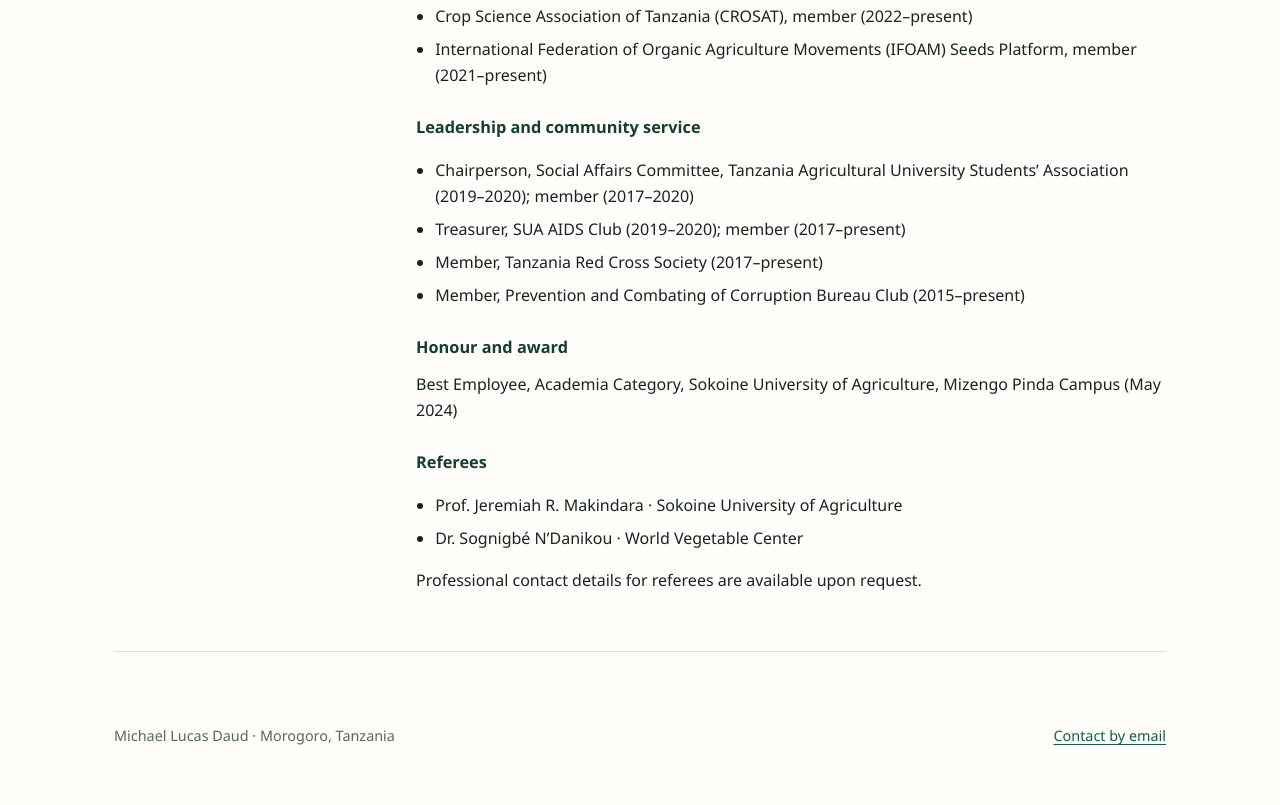
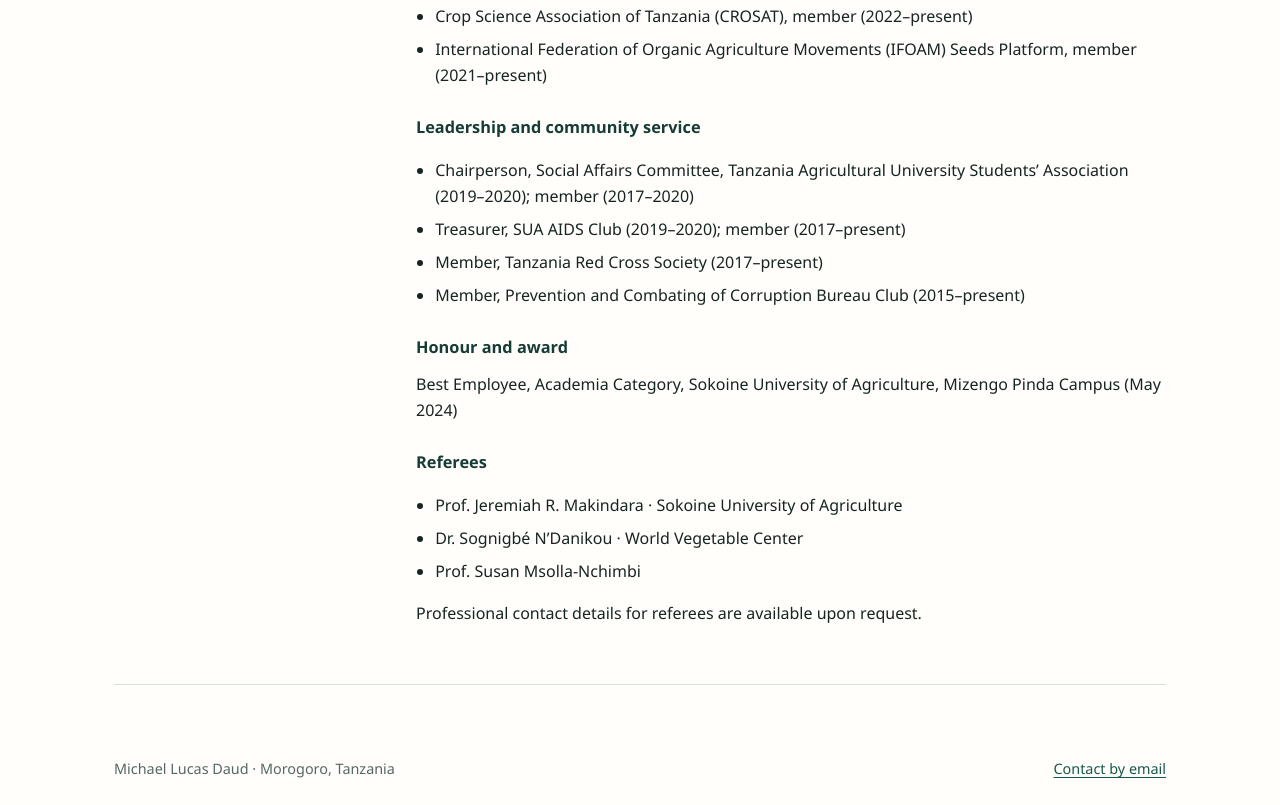
Before and after one commit to michaelnkende/Michael-Daud, a plain HTML site: page index.html in a window 1280 px wide. Shown: the part 5777-6582 px from the top of the page. Before the commit the page ends 6549 px from the top, so only its background shows below. Drawn offline with Linux system fonts and the light colour scheme.

Commit message:
Add Prof. Susan Msolla-Nchimbi as referee

```diff
--- a/index.html
+++ b/index.html
@@ -96,7 +96,7 @@
 <ul class="compact"><li>Chairperson, Social Affairs Committee, Tanzania Agricultural University Students’ Association (2019–2020); member (2017–2020)</li><li>Treasurer, SUA AIDS Club (2019–2020); member (2017–present)</li><li>Member, Tanzania Red Cross Society (2017–present)</li><li>Member, Prevention and Combating of Corruption Bureau Club (2015–present)</li></ul>
 <h3 class="subheading">Honour and award</h3><p>Best Employee, Academia Category, Sokoine University of Agriculture, Mizengo Pinda Campus (May 2024)</p>
 <h3 class="subheading">Referees</h3>
-<ul class="compact"><li>Prof. Jeremiah R. Makindara · Sokoine University of Agriculture</li><li>Dr. Sognigbé N’Danikou · World Vegetable Center</li></ul>
+<ul class="compact"><li>Prof. Jeremiah R. Makindara · Sokoine University of Agriculture</li><li>Dr. Sognigbé N’Danikou · World Vegetable Center</li><li>Prof. Susan Msolla-Nchimbi</li></ul>
 <p>Professional contact details for referees are available upon request.</p>
 </div></section>
 </main>
```
